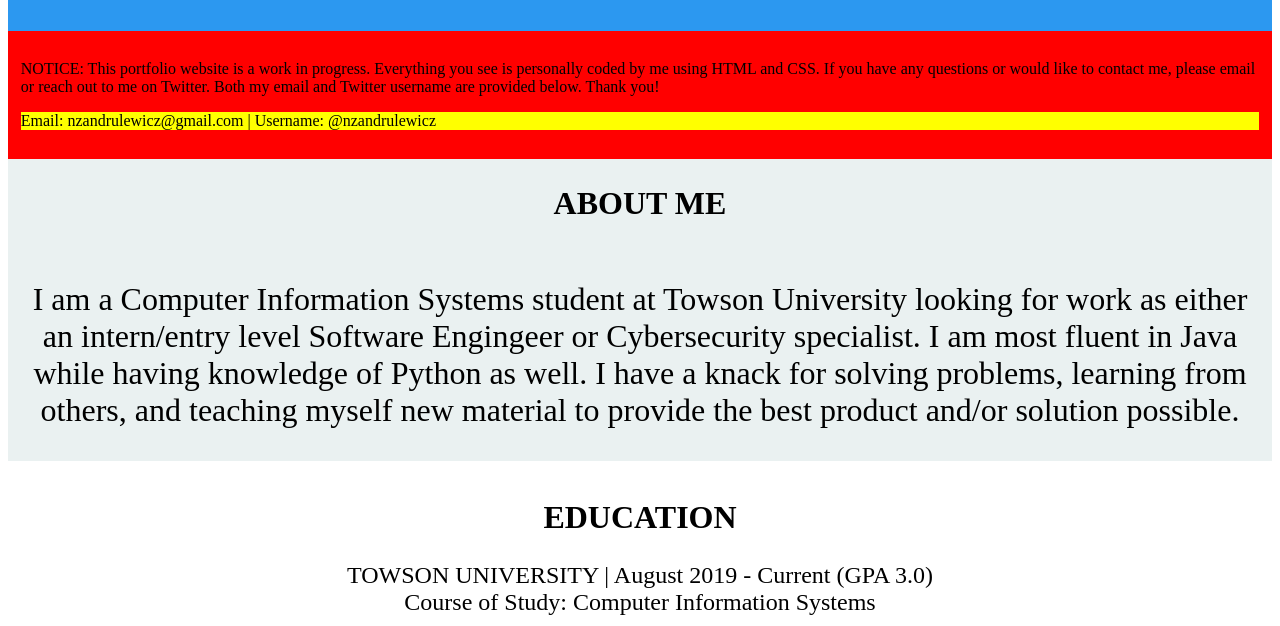
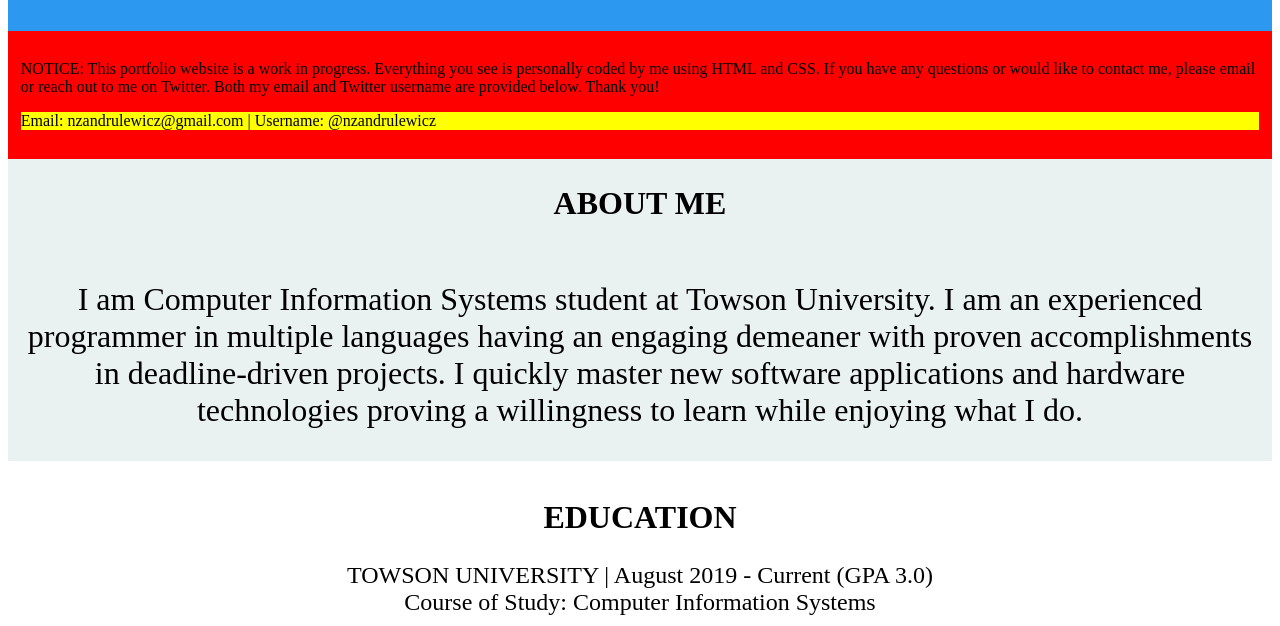
Before and after one commit to nzandrulewicz/nzandrulewicz.github.io, a plain HTML site: page index.html in a window 1280 px wide. Shown: the part 617-1243 px from the top of the page. Drawn offline with Linux system fonts and the light colour scheme.

Commit message:
Update index.html

```diff
--- a/index.html
+++ b/index.html
@@ -47,12 +47,7 @@
             <section id="aboutMe">
                 <h1 class="sectionHeader">ABOUT ME</h1>
 
-                <p id="aboutMeText">I am a Computer Information Systems student at Towson
-                    University looking for work as either an  intern/entry level
-                    Software Engingeer or Cybersecurity specialist. I am most fluent in Java
-                    while having knowledge of Python as well. I have a knack for solving problems,
-                    learning from others, and teaching myself new material to provide the best product
-                    and/or solution possible.
+                <p id="aboutMeText">I am Computer Information Systems student at Towson University. I am an experienced programmer in multiple languages having an engaging demeaner with proven accomplishments in deadline-driven projects. I quickly master new software applications and hardware technologies proving a willingness to learn while enjoying what I do.
                     </P>
             </section>
 
```
